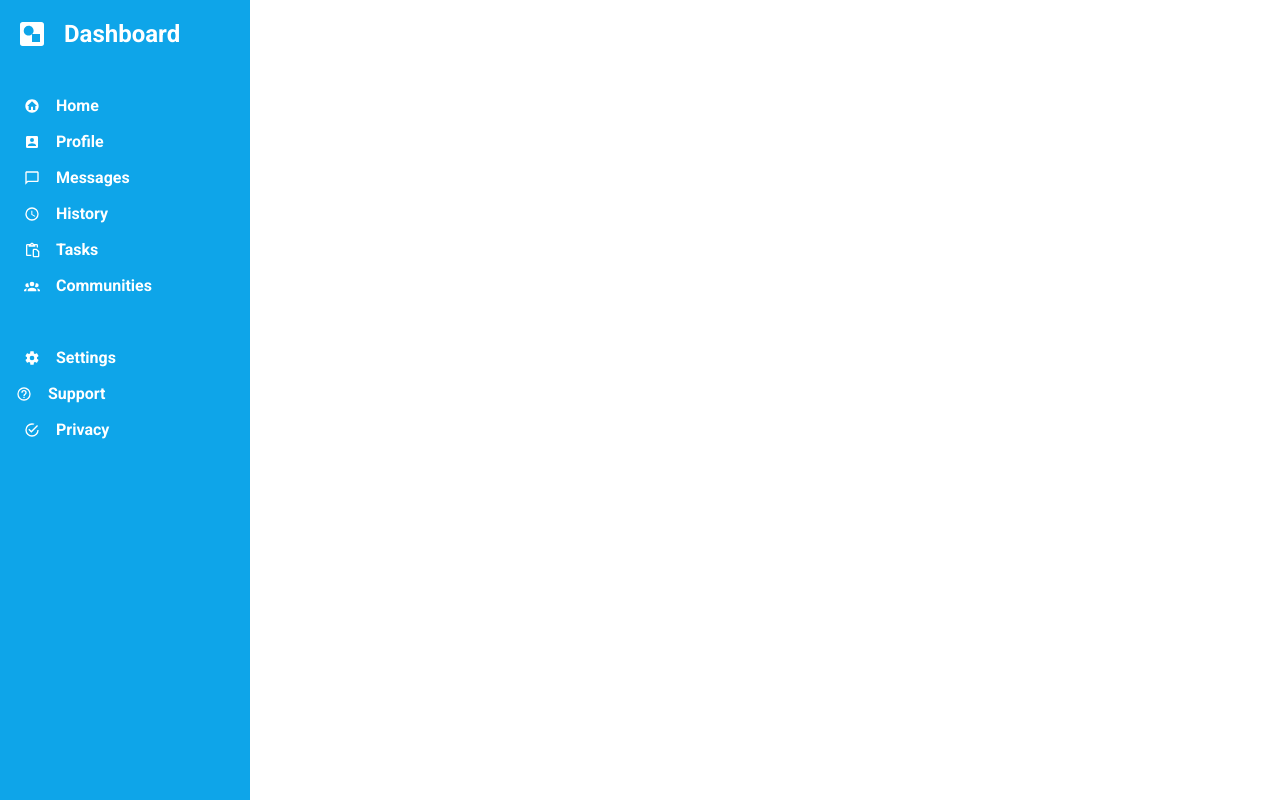
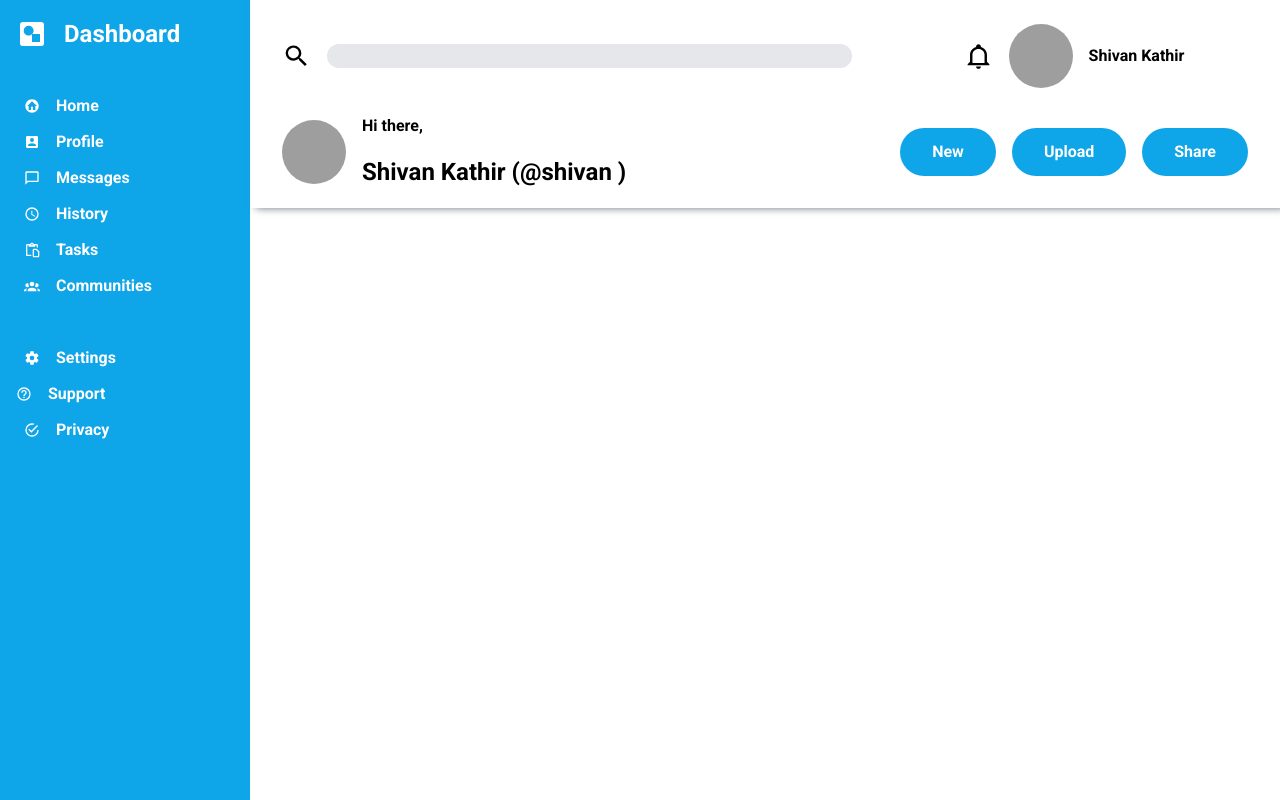
Before and after one commit to ShivanK3397/Admin-Dashboard, a plain HTML site: page index.html in a window 1280 px wide. Drawn offline with Linux system fonts and the light colour scheme; grey boxes are pictures that could not be loaded.

Commit message:
finished the header

```diff
--- a/index.html
+++ b/index.html
@@ -63,8 +63,31 @@
             <img src="images/checkbox-marked-circle-outline.svg" alt="checkbox">
              <p>Privacy</p>
         </div>
+    </div>
 
-    </div>
+    <header>
+        <div class="search">
+            <img src="images/magnify.svg" alt="magnifying glass">
+            <input type="search" id="search">
+        </div>
+        <div class="header-top-left">
+            <img src="images/bell-outline.svg" alt="bell">
+            <img src="images/nadine-burzler-FsXq3xu72bs-unsplash.jpg" alt="parrot">
+            <p>Shivan Kathir</p>
+        </div>
+        <div class="welcome-container">
+            <img src="images/nadine-burzler-FsXq3xu72bs-unsplash.jpg" alt="parrot">
+            <div class="header-welcome-message">
+                <p>Hi there,</p>
+                <h2>Shivan Kathir (@shivan )</h2>
+            </div>
+        </div>
+        <div>
+            <button>New</button>
+            <button>Upload</button>
+            <button>Share</button>
+        </div>
+    </header>
 
 </body>
 </html>
--- a/styles.css
+++ b/styles.css
@@ -19,6 +19,9 @@ body {
   line-height: 1.5;
   -webkit-font-smoothing: antialiased;
   height: 100vh;
+  display: flex;
+  font-family: Roboto, sans-serif;
+
 }
 /*
   5. Improve media defaults
@@ -61,13 +64,14 @@ p, h1, h2, h3, h4, h5, h6 {
 .sidebar{
     color: #ffffff;
     font-weight: bold;
-    font-family: Roboto,sans-serif;
     background-color: #0ea5e9;
     padding: 16px;
     display: grid;
     grid-template-rows: repeat(12,36px);
     height: 100%;
     width: 250px;
+    min-width: 250px;
+
 
 
 }
@@ -80,3 +84,79 @@ p, h1, h2, h3, h4, h5, h6 {
 .sidebar-item{
   margin-left: 8px ;
 }
+
+
+header img{
+    width: 1.8rem;
+    height: 1.8rem;
+}
+
+header{
+    display: grid;
+    gap: 48px;
+    width: 100%;
+    grid-template-columns: 4fr 1fr;
+    grid-template-rows: 48px 48px;
+    padding: 32px;
+    height: max-content;
+    box-shadow: 6px 0px 8px #6b7280;
+
+}
+
+header div{
+    display: flex;
+    gap: 16px;
+    justify-content: center;
+}
+
+img[src$="jpg"]{
+
+    border-radius: 50%;
+    width: 4rem;
+    height: 4rem;
+}
+
+
+input{
+    flex: 1;
+    border-radius: 16px;
+    height: 24px;
+    background-color: #e5e7eb;
+    border: none;
+    width:80%;
+
+}
+
+.header-welcome-message{
+    display: flex;
+    flex-direction: column;
+    font-weight: bold;
+}
+.search{
+    align-items: center;
+}
+
+
+.welcome-container{
+    display: grid;
+    grid-template-columns: 64px 270px;
+    justify-self: start;
+    align-content: center;
+    align-items: center;
+
+
+}
+
+.header-top-left{
+  align-items: center;
+  font-weight: bold;
+}
+
+button{
+    padding: 8px 32px;
+    border-radius: 32px;
+    background-color: #0ea5e9;
+    color: white;
+    font-weight: bold;
+    border: none;
+}
```
Also changed, not shown: images/bell-outline.svg (added), images/magnify.svg (added), 1 other file.
